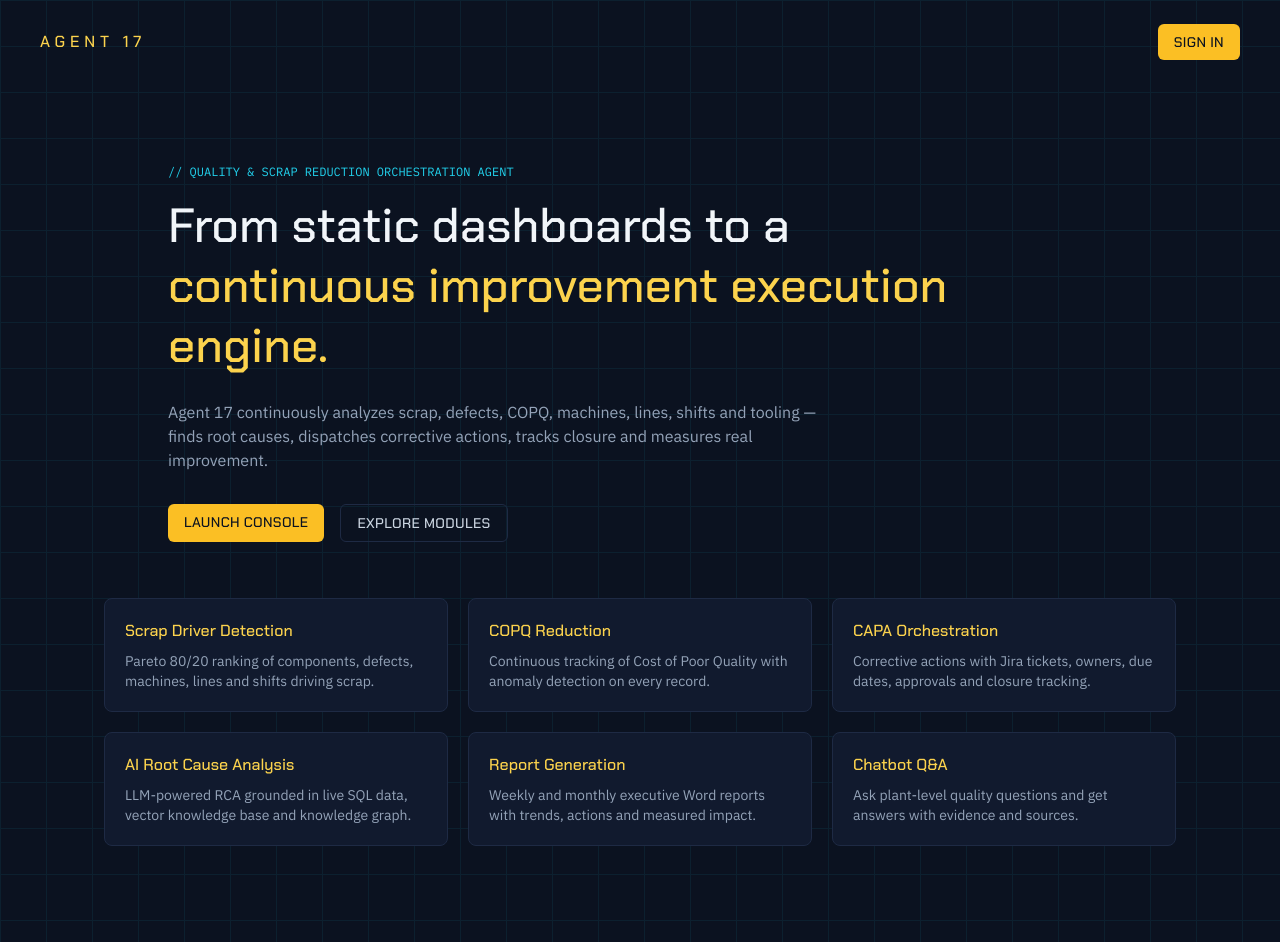
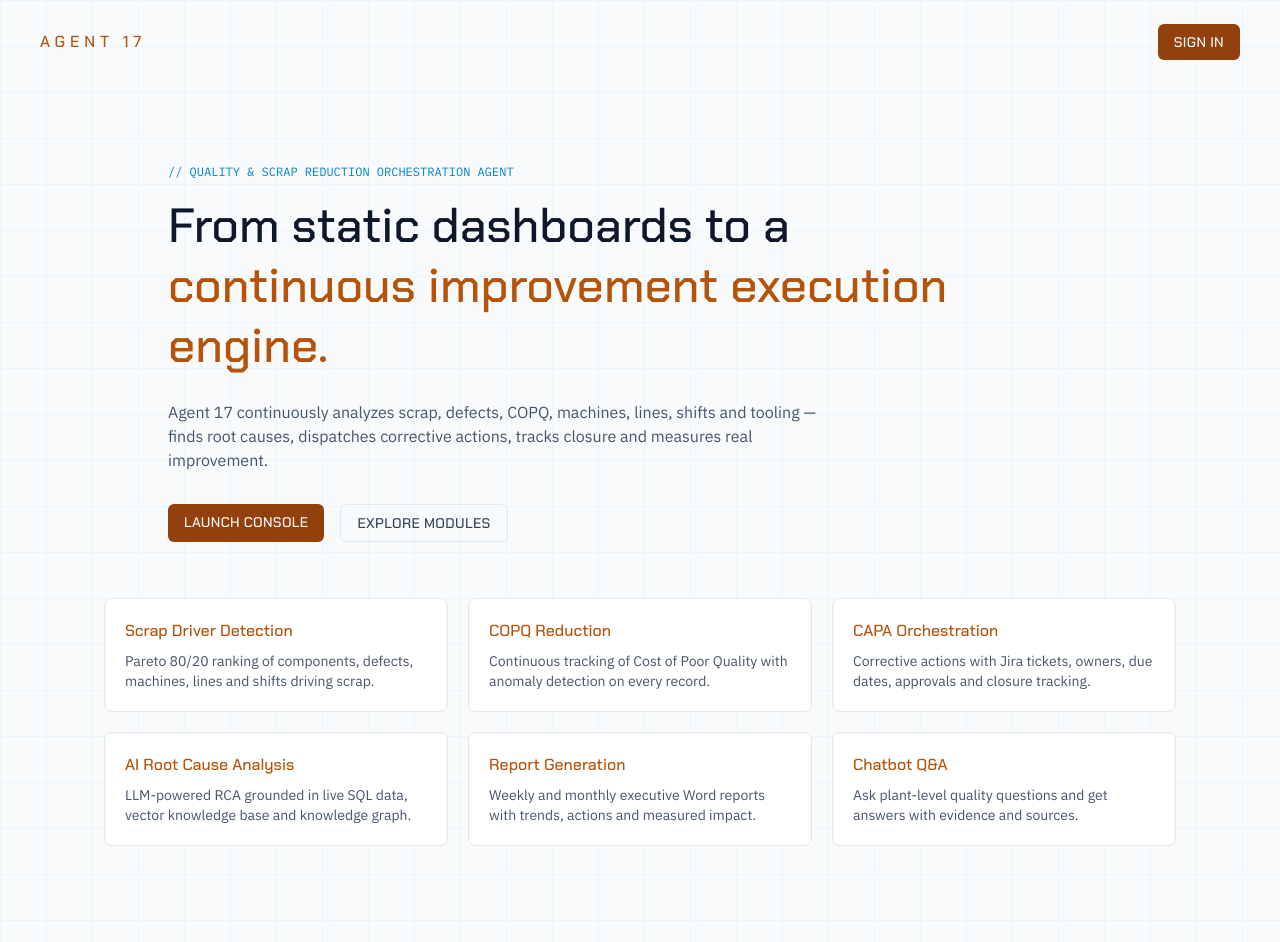
Before and after one commit to PSpabitra/Quality-Scrap-Reduction-Orchestration-Agent-17, a React (Vite) app: page / in a window 1280 px wide. Built offline with nearby package versions, Linux system fonts and the light colour scheme.

Commit message:
theme changes

```diff
--- a/src/components/Layout.tsx
+++ b/src/components/Layout.tsx
@@ -21,11 +21,11 @@ export default function Layout() {
   const { user, isAdmin, logout } = useAuth()
   const nav = useNavigate()
   return (
-    <div className="flex min-h-screen">
+    <div className="flex h-screen overflow-hidden">
       <aside className="w-60 shrink-0 border-r border-edge bg-panel/60 flex flex-col">
         <div className="px-5 py-5 border-b border-edge">
-          <div className="font-display text-amber-300 text-lg tracking-widest">AGENT 17</div>
-          <div className="text-[10px] uppercase tracking-widest text-slate-500">Quality · Scrap · COPQ</div>
+          <div className="font-display text-amber-300 text-lg tracking-widest">Quality Scrap COPQ</div>
+          {/* <div className="text-[10px] uppercase tracking-widest text-slate-500">Quality Â· Scrap Â· COPQ</div> */}
         </div>
         <nav className="flex-1 py-3 overflow-y-auto">
           {links.filter(l => !l.admin || isAdmin).map(l => (
--- a/src/pages/KnowledgeGraph.tsx
+++ b/src/pages/KnowledgeGraph.tsx
@@ -70,7 +70,7 @@ export default function KnowledgeGraph() {
 
       <div className="card p-1" style={{ height: "70vh" }}>
         {html ? (
-          <iframe title="kg" srcDoc={html} className="w-full h-full rounded bg-white" sandbox="allow-scripts" />
+          <iframe title="kg" srcDoc={html} className="w-full h-full rounded bg-[#ffffff]" sandbox="allow-scripts" />
         ) : (
           <div className="flex items-center justify-center h-full text-slate-500 text-sm">
             Graph not built yet, or ArangoDB unreachable. Upload CSV + run analysis, or click Rebuild Graph.
--- a/tailwind.config.js
+++ b/tailwind.config.js
@@ -4,11 +4,43 @@ export default {
   theme: {
     extend: {
       colors: {
-        ink: "#0b1220",
-        panel: "#111a2e",
-        edge: "#1e2a44",
-        amber: { glow: "#fbbf24" },
-        cy: "#22d3ee"
+        ink: "#f8fafc",
+        panel: "#ffffff",
+        edge: "#e2e8f0",
+        white: "#0f172a",
+        amber: {
+          300: "#b45309",
+          400: "#92400e",
+          500: "#f59e0b",
+          glow: "#c2410c"
+        },
+        cyan: {
+          50: "#164e63",
+          300: "#0e7490",
+          500: "#06b6d4",
+          600: "#0891b2"
+        },
+        emerald: {
+          300: "#047857",
+          400: "#065f46",
+          500: "#10b981"
+        },
+        rose: {
+          300: "#be123c",
+          500: "#f43f5e"
+        },
+        cy: "#0284c7",
+        slate: {
+          100: "#0f172a",
+          200: "#1e293b",
+          300: "#334155",
+          400: "#475569",
+          500: "#64748b",
+          600: "#94a3b8",
+          700: "#cbd5e1",
+          800: "#e2e8f0",
+          900: "#f1f5f9"
+        }
       },
       fontFamily: {
         display: ["'Chakra Petch'", "sans-serif"],
```
Also changed, not shown: src/index.css (line endings or trailing spaces), 5 other files (tests, documents, lock files or other folders).
